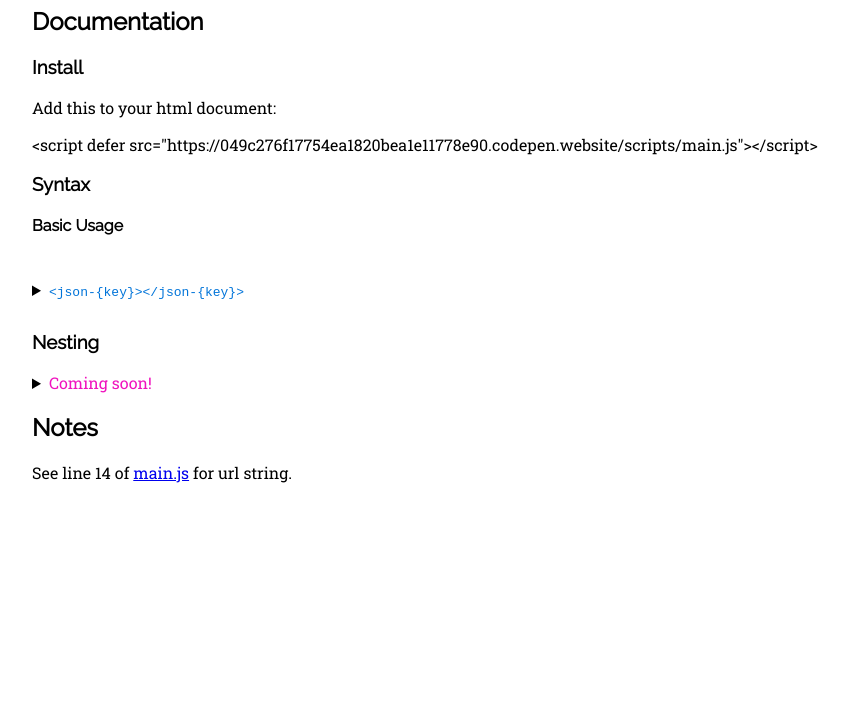
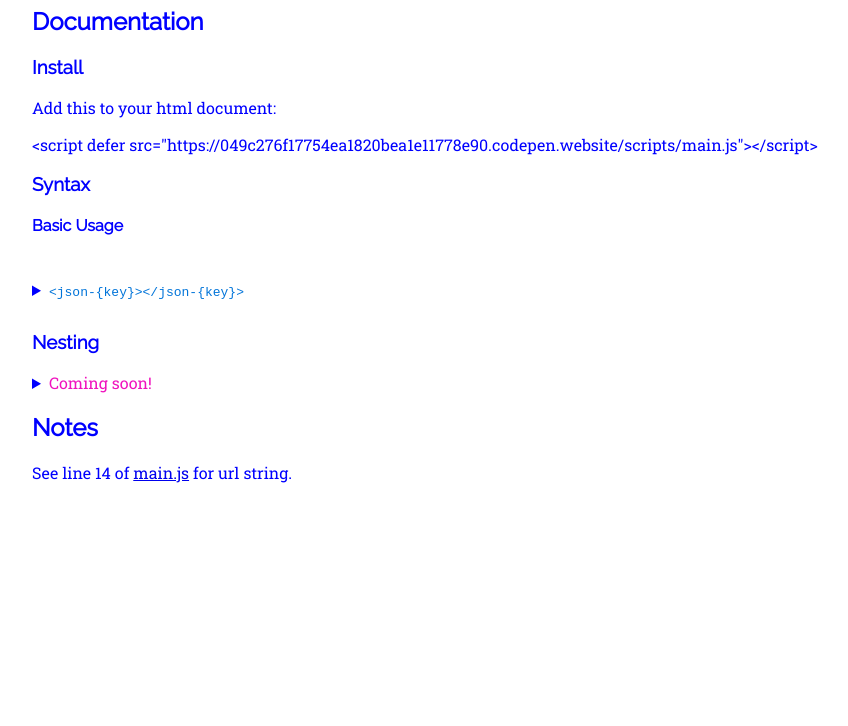
Before and after one commit to loraxx753/Todays-Video, a plain HTML site: page index.html in a window 1280 px wide. Shown: the part 74-800 px from the top of the page, without its empty margins (32-880 px from the left). Drawn offline with Linux system fonts and the light colour scheme; no server answers; a web font is replaced by a local one.

Commit message:
Changed to blue

```diff
--- a/assets/styles/main.css
+++ b/assets/styles/main.css
@@ -1,2 +1,4 @@
 @import url('/assets/styles/theme.css');
 @import url('/assets/styles/base.css');
+
+html { color: blue; }
```
